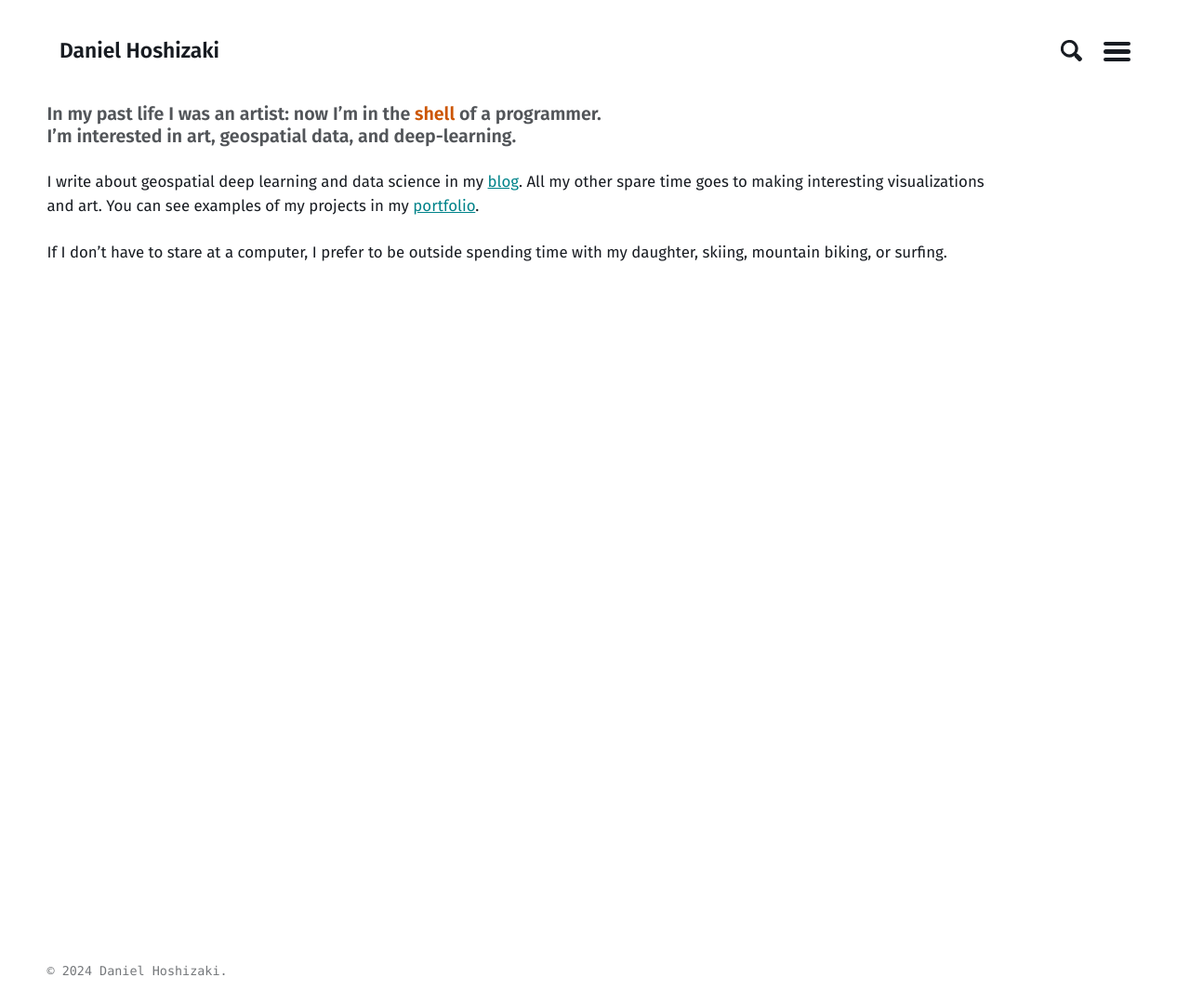
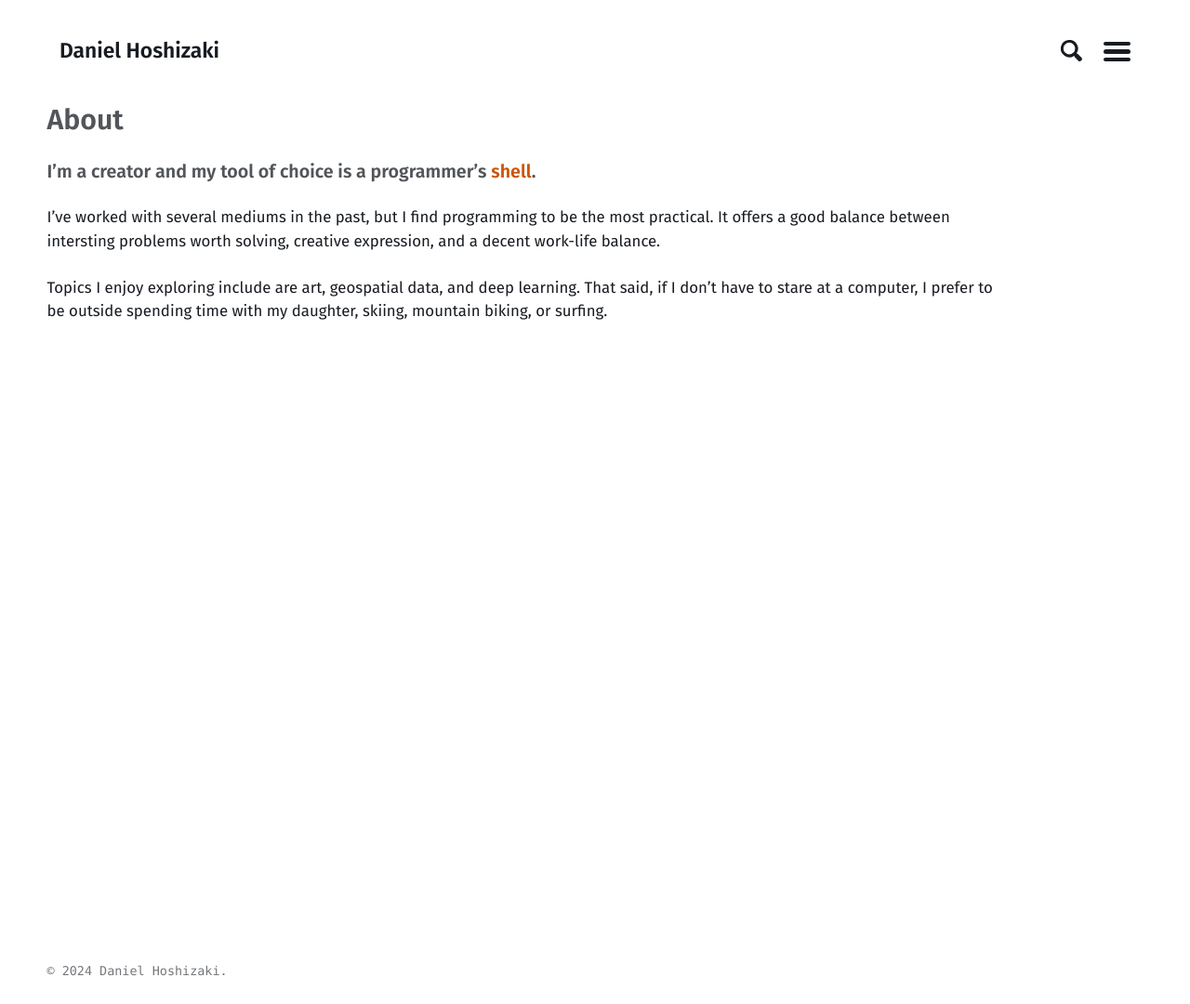
Before and after one commit to mmistakes/jekyll-theme-basically-basic, a Jekyll site: the page built from about.md, in a window 1280 px wide. Shown: the whole page at 93% size. Built offline with Jekyll 4.4.1, drawn with Linux system fonts in a browser that asks for light colours.

Commit message:
Update about.md

```diff
--- a/about.md
+++ b/about.md
@@ -4,8 +4,10 @@ title: About
 permalink: /about/
 ---
 
-#### In my past life I was an artist: now I'm in the <span style="color:#CC5500">shell</span> of a programmer. <br>I'm interested in art, geospatial data, and deep-learning.
+## About
 
-I write about geospatial deep learning and data science in my [blog](https://danielhoshizaki.com/blog/). All my other spare time goes to making interesting visualizations and art. You can see examples of my projects in my [portfolio](https://danielhoshizaki.com/).
+#### I'm a creator and my tool of choice is a programmer's <span style="color:#CC5500">shell</span>.
 
-If I don't have to stare at a computer, I prefer to be outside spending time with my daughter, skiing, mountain biking, or surfing.
+I've worked with several mediums in the past, but I find programming to be the most practical. It offers a good balance between  intersting problems worth solving, creative expression, and a decent work-life balance.
+
+Topics I enjoy exploring include are art, geospatial data, and deep learning. That said, if I don't have to stare at a computer, I prefer to be outside spending time with my daughter, skiing, mountain biking, or surfing.
```
